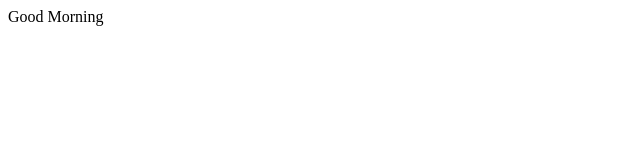
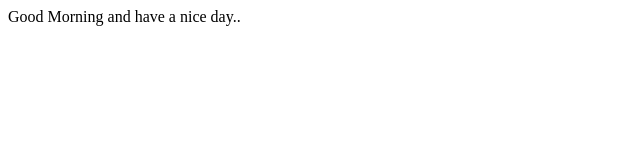
Before and after one commit to Vaishnavi1898/1st-assignment, a plain HTML site: page index.html in a window 1280 px wide. Shown: the whole page, without its empty margins (0-640 px from the left). Drawn offline with Linux system fonts and the light colour scheme.

Commit message:
2nd change in index.html

```diff
--- a/index.html
+++ b/index.html
@@ -1,4 +1,4 @@
 <html>
-<body>Good Morning
+<body>Good Morning and have a nice day..
 </body>
 </html>
```
